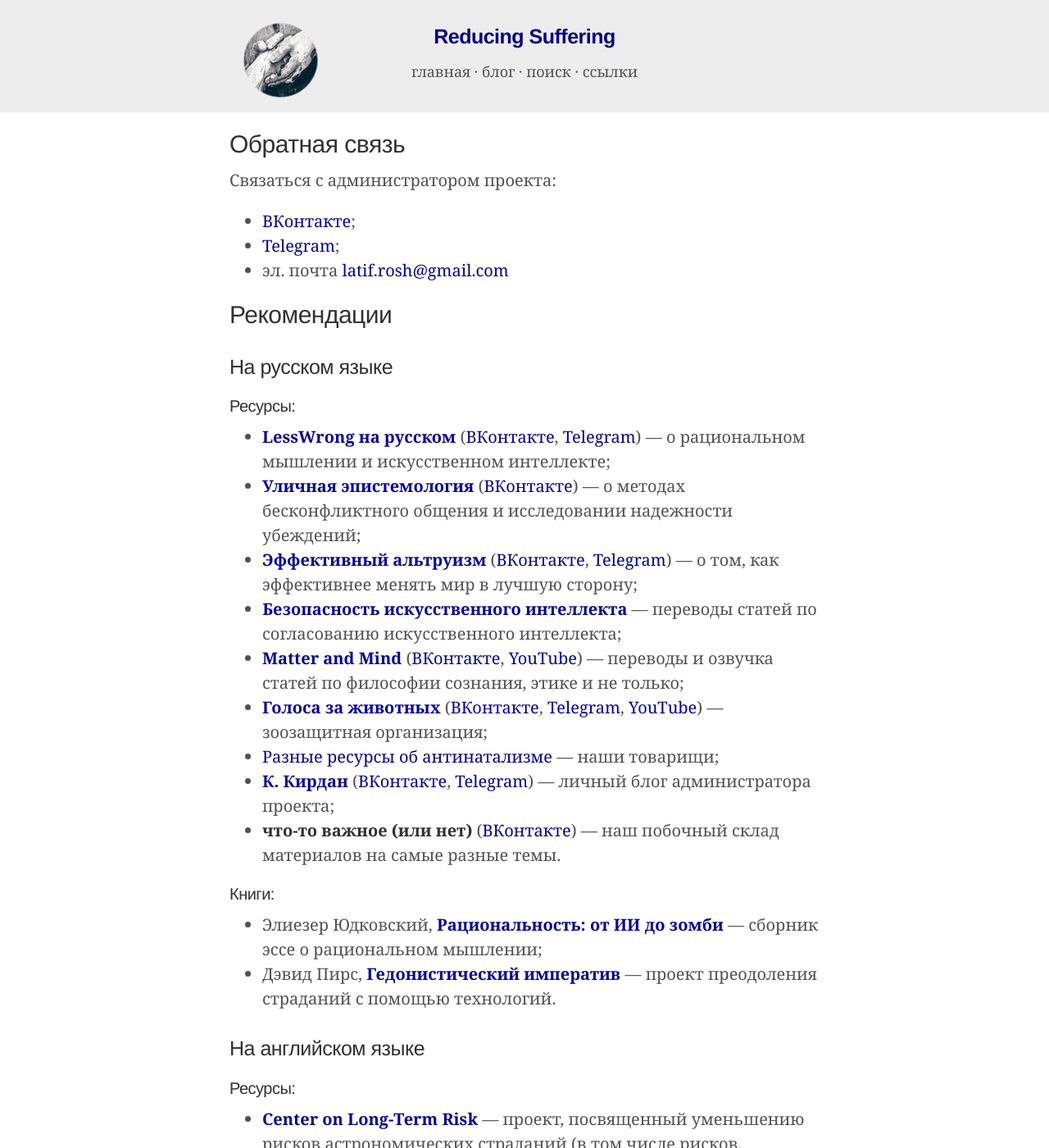
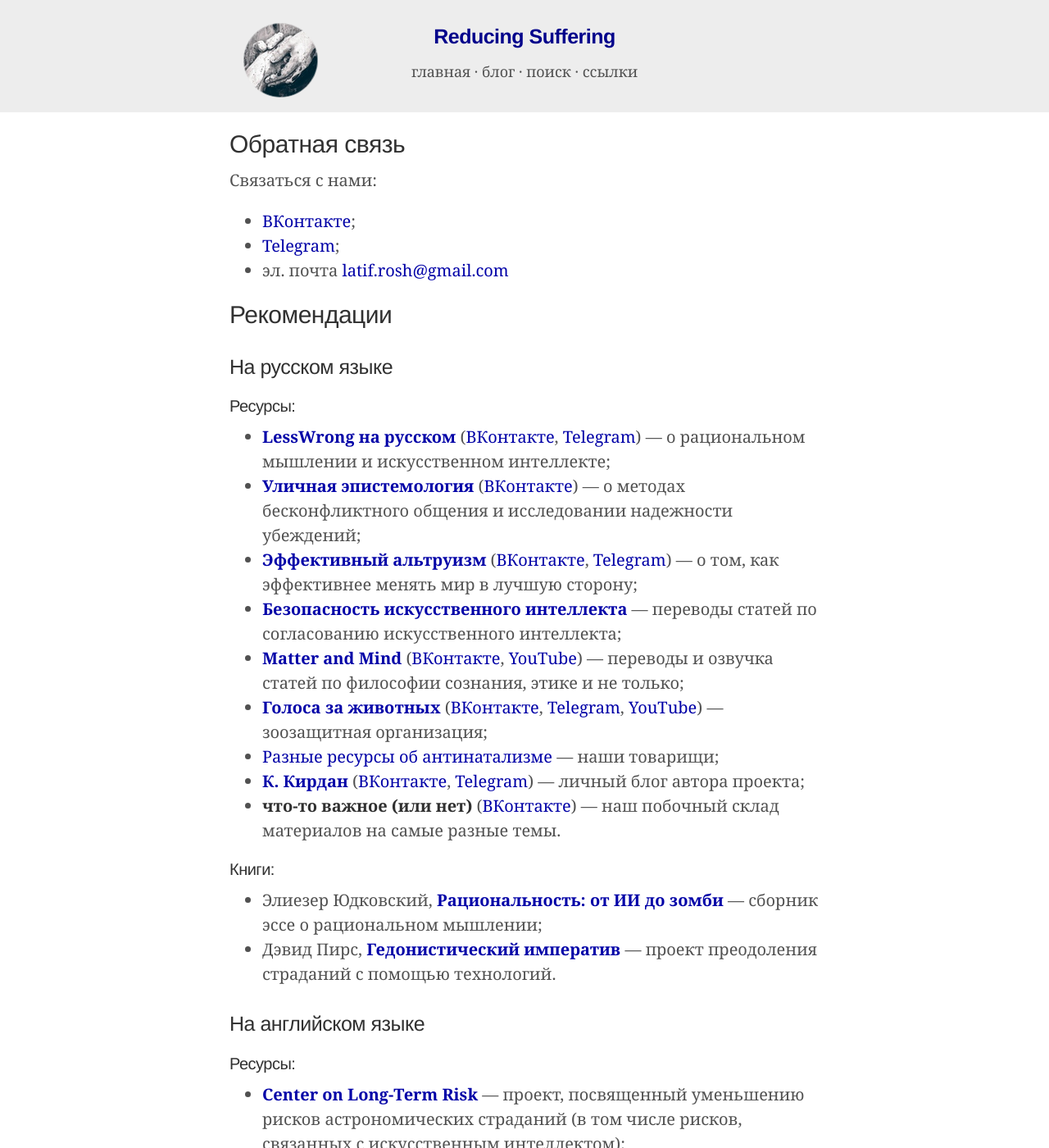
Before and after one commit to ReducingSuffering/reducingsuffering.github.io, a Jekyll site: the page built from links.md, in a window 1280 px wide and 1400 px high. Shown: the whole window at 82% size. Built offline with Jekyll 4.4.1, drawn with Linux system fonts in a browser that asks for light colours.

Commit message:
contacts

```diff
--- a/_config.yml
+++ b/_config.yml
@@ -13,8 +13,8 @@
 # Admin contacts
 admin:
   email: latif.rosh@gmail.com
-  vk: https://vk.com/latif_rosh
-  telegram: https://t.me/KKirdan
+  vk: https://vk.com/reducing_suffering
+  telegram: https://t.me/reducing_suffering
 
 # Custom vars
 collections:
--- a/links.md
+++ b/links.md
@@ -4,7 +4,7 @@
 ---
 ## Обратная связь
 
-Связаться с администратором проекта:
+Связаться с нами:
 * [ВКонтакте]({{ site.admin.vk }});
 * [Telegram]({{ site.admin.telegram }});
 * эл. почта [{{ site.admin.email }}](mailto:{{ site.admin.email }})
@@ -21,7 +21,7 @@
 * **[Matter and Mind](https://ubq124.wordpress.com)** ([ВКонтакте](https://vk.com/public44220375), [YouTube](https://www.youtube.com/c/MatterandMind)) — переводы и озвучка статей по философии сознания, этике и не только;
 * **[Голоса за животных](https://voicesforanimals.ru/)** ([ВКонтакте](https://vk.com/voicesforanimals), [Telegram](https://t.me/voicesforanimals), [YouTube](https://www.youtube.com/voicesforanimals)) — зоозащитная организация;
 * [Разные ресурсы об антинатализме](https://reducingsuffering.github.io/520.html) — наши товарищи;
-* **[К. Кирдан](https://kkirdan.github.io/)** ([ВКонтакте](https://vk.com/kirdan), [Telegram](https://t.me/k_kirdan)) — личный блог администратора проекта;
+* **[К. Кирдан](https://kkirdan.github.io/)** ([ВКонтакте](https://vk.com/kirdan), [Telegram](https://t.me/k_kirdan)) — личный блог автора проекта;
 * **что-то важное (или нет)** ([ВКонтакте](https://vk.com/public194967191)) — наш побочный склад материалов на самые разные темы.
 
 #### Книги:
```
